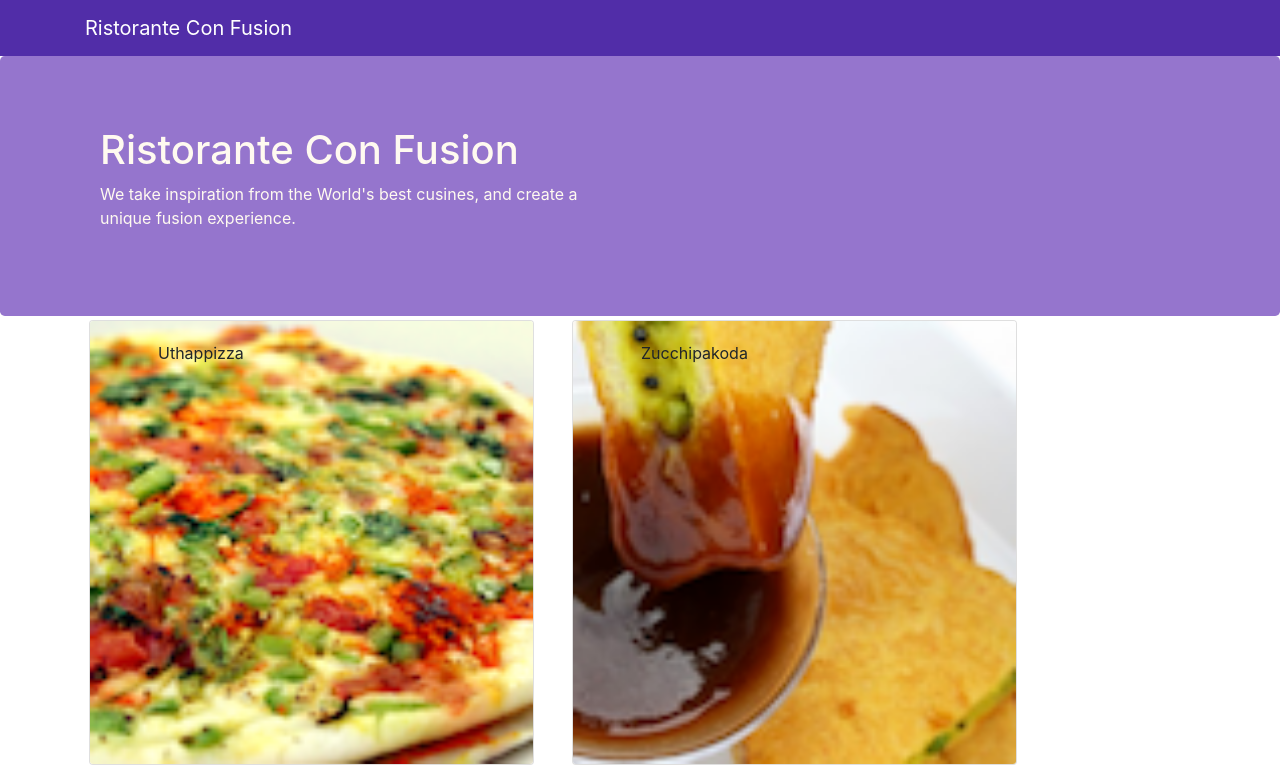
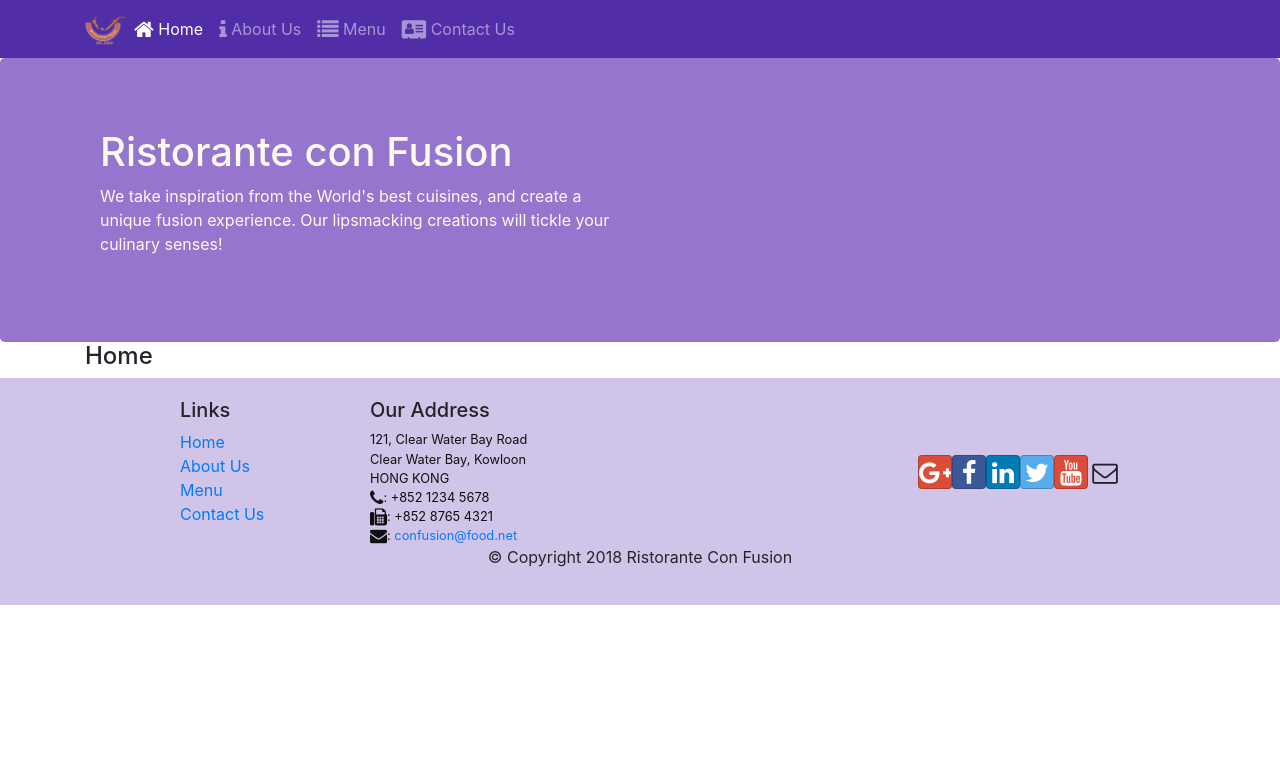
Before and after one commit to Chetanpaliwal22/front-end-react-con-fusion, a React (Create React App) app: page /home in a window 1280 px wide. Shown: the top 771 px of the page. Built offline with nearby package versions, Linux system fonts and the light colour scheme.

Commit message:
Added routing

```diff
--- a/package.json
+++ b/package.json
@@ -12,6 +12,7 @@
     "font-awesome": "^4.7.0",
     "react": "^17.0.1",
     "react-dom": "^17.0.1",
+    "react-router-dom": "^4.2.2",
     "react-scripts": "4.0.1",
     "reactstrap": "^8.7.1",
     "web-vitals": "^0.2.4"
--- a/src/App.js
+++ b/src/App.js
@@ -1,13 +1,16 @@
 import { Component } from 'react';
 import Main from './components/MainComponent';
+import { BrowserRouter } from 'react-router-dom';
 
 class App extends Component {
 
   render() {
     return (
-      <div>
-        <Main/>
-      </div>
+      <BrowserRouter>
+        <div className="App">
+          <Main />
+        </div>
+      </BrowserRouter>
     );
   };
 }
--- a/src/components/FooterComponent.js
+++ b/src/components/FooterComponent.js
@@ -1,4 +1,5 @@
 import React from 'react';
+import { Link } from 'react-router-dom';
 
 function Footer(props) {
     return(
@@ -8,10 +9,10 @@ function Footer(props) {
                 <div className="col-4 offset-1 col-sm-2">
                     <h5>Links</h5>
                     <ul className="list-unstyled">
-                        <li><a href="#">Home</a></li>
-                        <li><a href="#">About</a></li>
-                        <li><a href="#">Menu</a></li>
-                        <li><a href="contactus.html">Contact</a></li>
+                        <li><Link to="/home">Home</Link></li>
+                        <li><Link to="/aboutus">About Us</Link></li>
+                        <li><Link to="/menu">Menu</Link></li>
+                        <li><Link to="/contactus">Contact Us</Link></li>
                     </ul>
                 </div>
                 <div className="col-7 col-sm-5">
--- a/src/components/HeaderComponent.js
+++ b/src/components/HeaderComponent.js
@@ -1,30 +1,58 @@
 import React, { Component } from 'react';
-import { Navbar, NavbarBrand, Jumbotron } from 'reactstrap';
+import { Navbar, NavbarBrand, Jumbotron, Nav, NavbarToggler, Collapse, NavItem } from 'reactstrap';
+import { NavLink } from 'react-router-dom';
 
 class Header extends Component {
-    render(){
+    constructor(props){
+        super(props);
+        this.state={
+            isNavOpen: false
+        };
+        this.toggleNav = this.toggleNav.bind(this);
+    }
+
+    toggleNav(){
+        this.setState({
+            isNavOpen: !this.state.isNavOpen
+        });
+    }
+
+    render() {
         return (
-            <>
-               <Navbar dark>
+            <div>
+                <Navbar dark expand="md">
                     <div className="container">
-                        <NavbarBrand href="/">Ristorante Con Fusion</NavbarBrand>
+                        <NavbarToggler onClick={this.toggleNav} />
+                        <NavbarBrand className="mr-auto" href="/"><img src='assets/images/logo.png' height="30" width="41" alt='Ristorante Con Fusion' /></NavbarBrand>
+                        <Collapse isOpen={this.state.isNavOpen} navbar>
+                            <Nav navbar>
+                            <NavItem>
+                                <NavLink className="nav-link"  to='/home'><span className="fa fa-home fa-lg"></span> Home</NavLink>
+                            </NavItem>
+                            <NavItem>
+                                <NavLink className="nav-link" to='/aboutus'><span className="fa fa-info fa-lg"></span> About Us</NavLink>
+                            </NavItem>
+                            <NavItem>
+                                <NavLink className="nav-link"  to='/menu'><span className="fa fa-list fa-lg"></span> Menu</NavLink>
+                            </NavItem>
+                            <NavItem>
+                                <NavLink className="nav-link" to='/contactus'><span className="fa fa-address-card fa-lg"></span> Contact Us</NavLink>
+                            </NavItem>
+                            </Nav>
+                        </Collapse>
                     </div>
                 </Navbar>
                 <Jumbotron>
                     <div className="container">
                         <div className="row row-header">
                             <div className="col-12 col-sm-6">
-                                <h1>
-                                    Ristorante Con Fusion
-                                </h1>
-                                <p>
-                                    We take inspiration from the World's best cusines, and create a unique fusion experience.
-                                </p>
+                                <h1>Ristorante con Fusion</h1>
+                                <p>We take inspiration from the World's best cuisines, and create a unique fusion experience. Our lipsmacking creations will tickle your culinary senses!</p>
                             </div>
                         </div>
                     </div>
                 </Jumbotron>
-            </>
+            </div>
         )
     }
 }
--- /dev/null
+++ b/src/components/HomeComponent.js
@@ -0,0 +1,11 @@
+import React from 'react';
+
+function Home(props) {
+    return(
+      <div className="container">
+        <h4>Home</h4>
+      </div>
+    );
+}
+
+export default Home;
--- a/src/components/MainComponent.js
+++ b/src/components/MainComponent.js
@@ -4,33 +4,37 @@ import { DISHES } from '../shared/dishes';
 import Dishdetail from "./DishdetailComponent";
 import Header from './HeaderComponent';
 import Footer from './FooterComponent';
+import Home from './HomeComponent';
+import { BrowserRouter, Switch, Route, Redirect } from 'react-router-dom';
 
 class Main extends Component {
     constructor(props) {
         super(props);
         this.state = {
-            dishes: DISHES,
-            selectedDish: null
+            dishes: DISHES
         }
     }
 
-    onDishSelect(dishId) {
-        this.setState({
-            selectedDish: dishId
-        });
-    }
-
     render() {
+        const HomePage = () => {
+            return (
+                <Home />
+            );
+        }
         return (
             <div>
                 <Header />
-                <Menu dishes={this.state.dishes}
-                    onClick={(dishId) => this.onDishSelect(dishId)} />
-                <Dishdetail dish={this.state.dishes.filter((dish) => dish.id === this.state.selectedDish )[0]} />
+                <BrowserRouter>
+                <Switch>
+                    <Route path='/home' component={HomePage} />
+                    <Route exact path='/menu' component={() => <Menu dishes={this.state.dishes} />} />
+                    <Redirect to="/home" />
+                </Switch>
+                </BrowserRouter>
                 <Footer />
             </div>
         );
-    };
+    }
 }
 
 export default Main;
```
Also changed, not shown: 1 other file (tests, documents, lock files or other folders).
